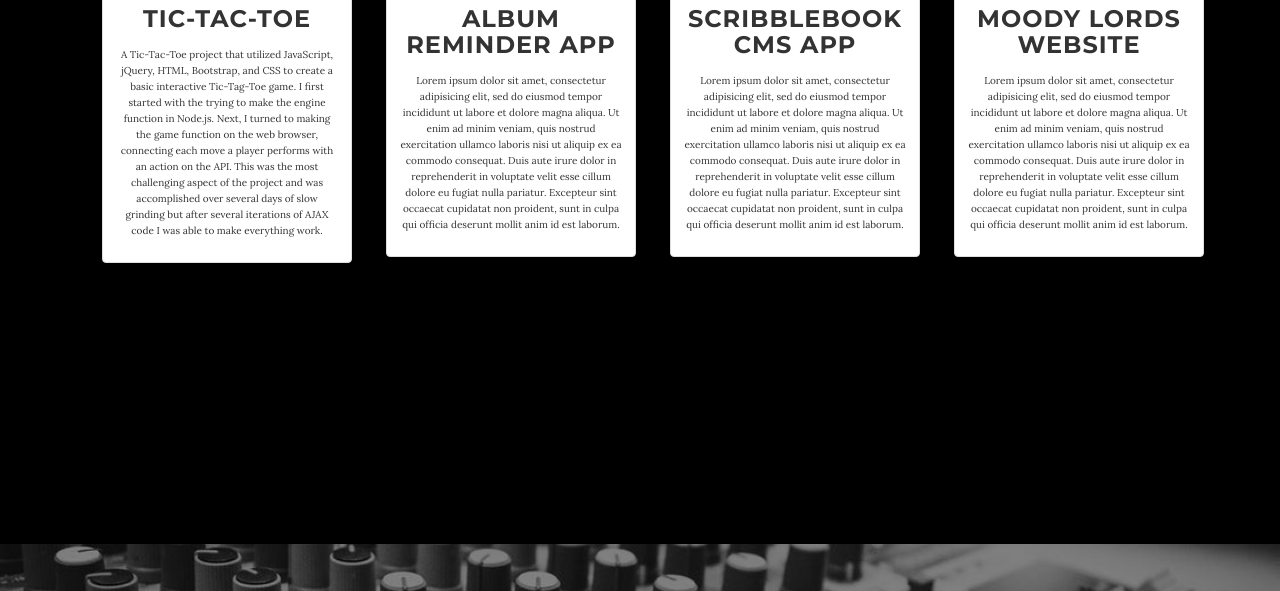
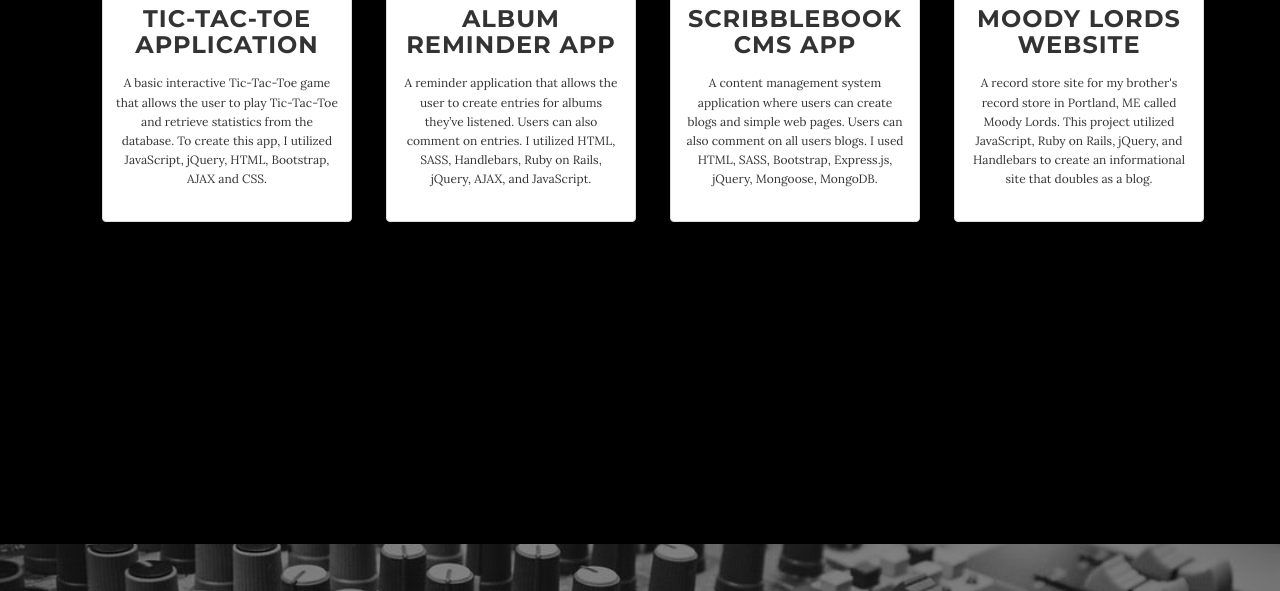
Before and after one commit to SquirtleSquad1988/SquirtleSquad1988.github.io, a website: page index.html in a window 1280 px wide. Shown: the part 2581-3172 px from the top of the page. Drawn offline with nearby package versions, Linux system fonts and the light colour scheme; some packages are replaced by stand-ins of ours.

Commit message:
Update project descriptions

```diff
--- a/css/grayscale.css
+++ b/css/grayscale.css
@@ -33,7 +33,7 @@ p {
 }
 
 .project-one {
-  font-size: 10px;
+  font-size: 12px;
   margin-bottom: 10px;
 }
 
@@ -293,6 +293,11 @@ a:focus {
   margin: 17px;
 }
 
+.thumbnail {
+  height: 395px;
+  width: 250px;
+}
+
 
 /*.closing-section {
   background: url(../img/footer-img.jpeg) no-repeat center center scroll;
--- a/index.html
+++ b/index.html
@@ -142,8 +142,8 @@
                             <img class='project-images' src="./img/project-one.png" alt="...">
                             <div class="caption">
 
-                              <h3 class='project-title'>Tic-Tac-Toe</h3>
-                                <p class='project-one'>A Tic-Tac-Toe project that utilized JavaScript, jQuery, HTML, Bootstrap, and CSS to create a basic interactive Tic-Tag-Toe game. I first started with the trying to make the engine function in Node.js. Next, I turned to making the game function on the web browser, connecting each move a player performs with an action on the API. This was the most challenging aspect of the project and was accomplished over several days of slow grinding but after several iterations of AJAX code I was able to make everything work.</p>
+                              <h3 class='project-title'>Tic-Tac-Toe Application</h3>
+                                <p class='project-one'>A basic interactive Tic-Tac-Toe game that allows the user to play Tic-Tac-Toe and retrieve statistics from the database. To create this app, I utilized JavaScript, jQuery, HTML, Bootstrap, AJAX and CSS.</p>
                             </div>
                           </div>
                         </div>
@@ -154,7 +154,7 @@
                             <img class='project-images' src="./img/project-two.png"  alt="...">
                             <div class="caption">
                               <h3 class='project-title'>Album Reminder App</h3>
-                                <p class='project-one'>Lorem ipsum dolor sit amet, consectetur adipisicing elit, sed do eiusmod tempor incididunt ut labore et dolore magna aliqua. Ut enim ad minim veniam, quis nostrud exercitation ullamco laboris nisi ut aliquip ex ea commodo consequat. Duis aute irure dolor in reprehenderit in voluptate velit esse cillum dolore eu fugiat nulla pariatur. Excepteur sint occaecat cupidatat non proident, sunt in culpa qui officia deserunt mollit anim id est laborum.</p>
+                                <p class='project-one'>A reminder application that allows the user to create entries for albums they’ve listened. Users can also comment on entries. I utilized HTML, SASS, Handlebars, Ruby on Rails, jQuery, AJAX, and JavaScript.</p>
                             </div>
                           </div>
                         </div>
@@ -167,7 +167,7 @@
                             <div class="caption">
 
                               <h3 class='project-title'>ScribbleBook CMS App</h3>
-                                <p class='project-one'>Lorem ipsum dolor sit amet, consectetur adipisicing elit, sed do eiusmod tempor incididunt ut labore et dolore magna aliqua. Ut enim ad minim veniam, quis nostrud exercitation ullamco laboris nisi ut aliquip ex ea commodo consequat. Duis aute irure dolor in reprehenderit in voluptate velit esse cillum dolore eu fugiat nulla pariatur. Excepteur sint occaecat cupidatat non proident, sunt in culpa qui officia deserunt mollit anim id est laborum.</p>
+                                <p class='project-one'>A content management system application where users can create blogs and simple web pages. Users can also comment on all users blogs. I used HTML, SASS, Bootstrap, Express.js, jQuery, Mongoose, MongoDB.</p>
                             </div>
                           </div>
                         </div>
@@ -179,7 +179,7 @@
                             <div class="caption">
 
                               <h3 class='project-title'>Moody Lords Website</h3>
-                                <p class='project-one'>Lorem ipsum dolor sit amet, consectetur adipisicing elit, sed do eiusmod tempor incididunt ut labore et dolore magna aliqua. Ut enim ad minim veniam, quis nostrud exercitation ullamco laboris nisi ut aliquip ex ea commodo consequat. Duis aute irure dolor in reprehenderit in voluptate velit esse cillum dolore eu fugiat nulla pariatur. Excepteur sint occaecat cupidatat non proident, sunt in culpa qui officia deserunt mollit anim id est laborum.</p>
+                                <p class='project-one'>A record store site for my brother's record store in Portland, ME called Moody Lords. This project utilized JavaScript, Ruby on Rails, jQuery, and Handlebars to create an informational site that doubles as a blog.</p>
                             </div>
                           </div>
                         </div>
@@ -216,7 +216,6 @@
                     <a href="#" class="btn btn-default btn-lg"><span class="network-name">Download Resume</span></a>
                 </li>
               </ul>
-              <p>Copyright © Alexander Robles 2017</p>
             </div>
         </div>
     </section>
```
